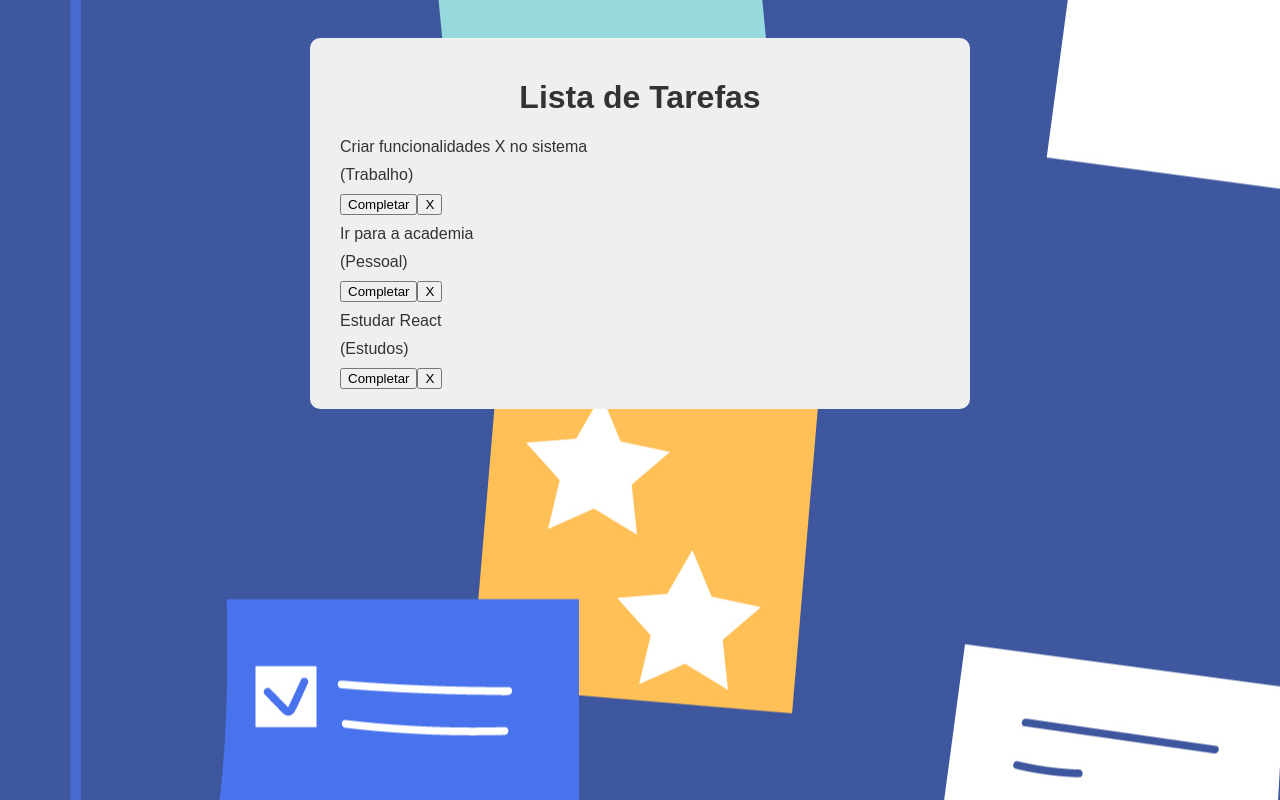
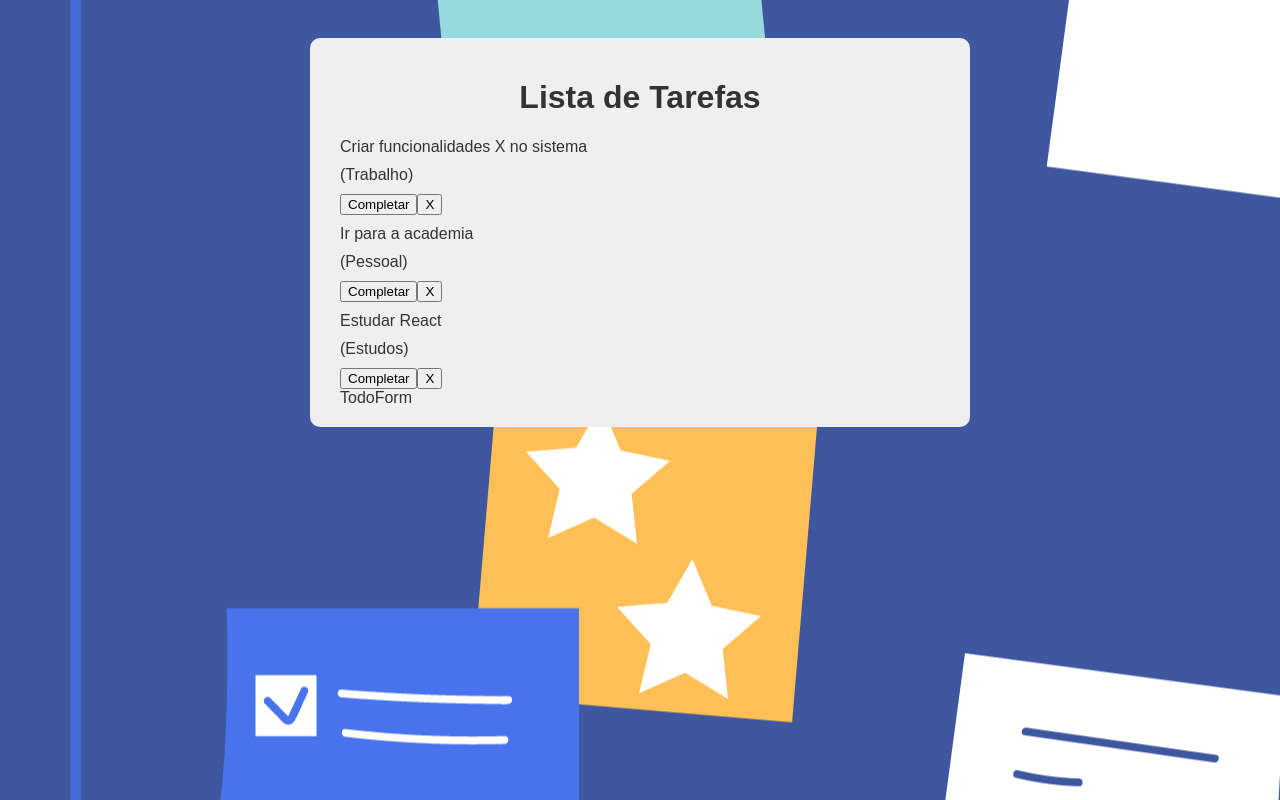
Before and after one commit to Almir-git-unifc/ToDo_crud-app_react, a React (Vite) app: page / in a window 1280 px wide. Built offline with nearby package versions, Linux system fonts and the light colour scheme.

Commit message:
feat(react): v00.05.000 - create Todo and TodoForm components and ADD to App.jsx

```diff
--- a/src/App.jsx
+++ b/src/App.jsx
@@ -1,5 +1,7 @@
-import { useState } from 'react';
-import "./App.css";
+import { useState } from 'react'
+import Todo from './components/Todo'
+import TodoForm from './components/TodoForm'
+import './App.css'
 
 function App () {
   const [todos, setTodos] = useState([
@@ -28,18 +30,10 @@ function App () {
       <h1>Lista de Tarefas</h1>
       <div className='todo-list'>
         {todos.map(todo => (
-          <div className='todo'>
-            <div className='content'>
-              <p>{todo.text}</p>
-              <p className='category'>({todo.category})</p>
-            </div>
-            <div>
-              <button>Completar</button>
-              <button>X</button>
-            </div>
-          </div>
+          <Todo todo={todo} />
         ))}
       </div>
+      <TodoForm />
     </div>
   )
 }
--- a/src/components/Todo.jsx
+++ b/src/components/Todo.jsx
@@ -1,5 +1,19 @@
-const Todo = () => {
-  return <div>Todo</div>
+import React from 'react';
+
+
+const Todo = ({todo}) => {
+  return (
+    <div className='todo'>
+      <div className='content'>
+        <p>{todo.text}</p>
+        <p className='category'>({todo.category})</p>
+      </div>
+      <div>
+        <button>Completar</button>
+        <button>X</button>
+      </div>
+    </div>
+  )
 }
 
 export default Todo
--- /dev/null
+++ b/src/components/TodoForm.jsx
@@ -0,0 +1,9 @@
+import React from 'react'
+
+const TodoForm = () => {
+  return (
+    <div>TodoForm</div>
+  )
+}
+
+export default TodoForm
```
Also changed, not shown: 1 other file (tests, documents, lock files or other folders).
